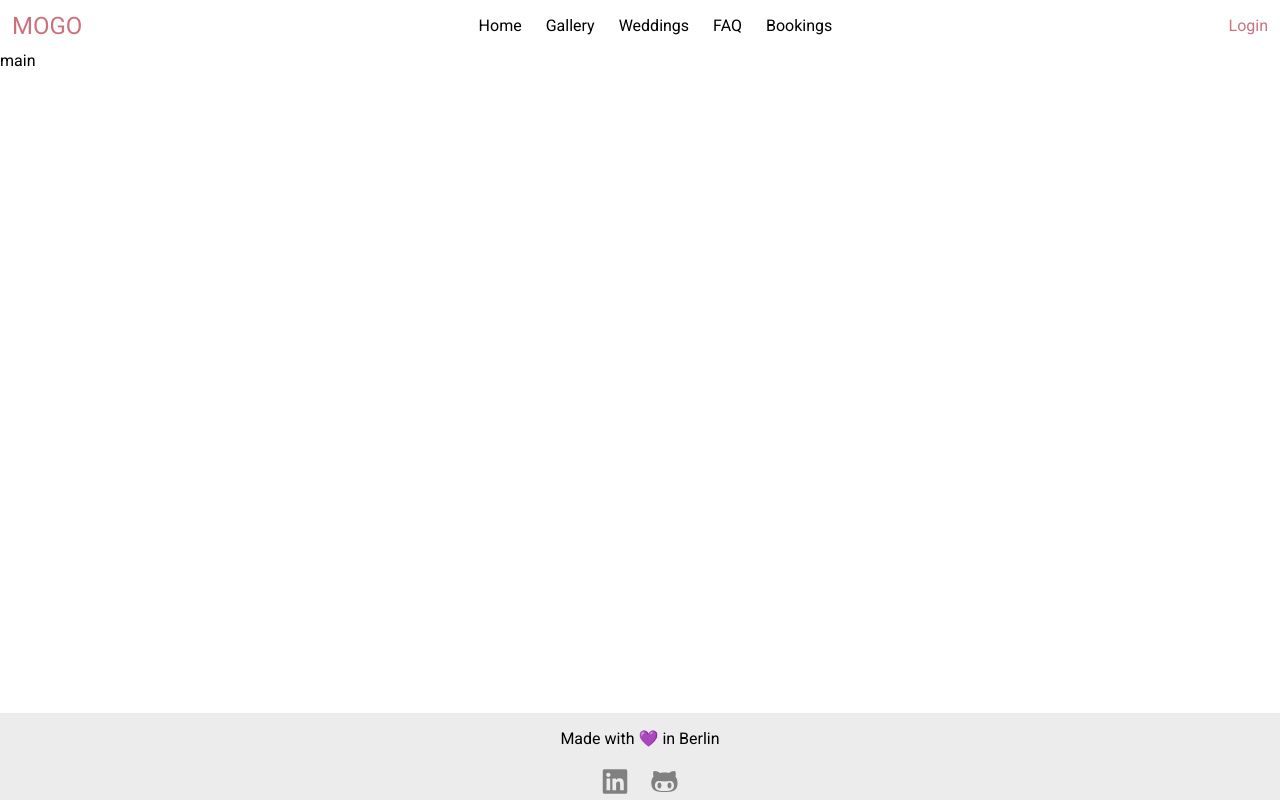
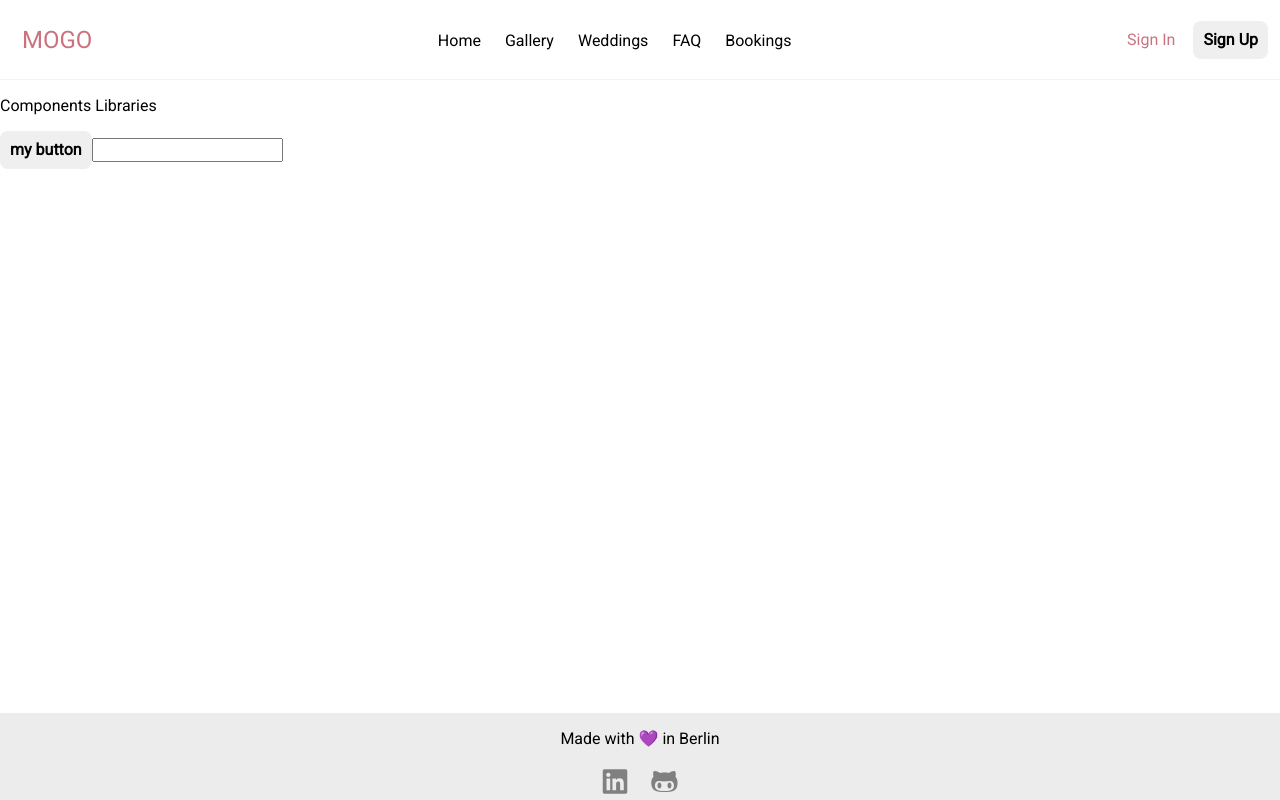
Before and after one commit to adela914/new_mogo_frontend, a Vue app: page / in a window 1280 px wide. Built offline with nearby package versions, Linux system fonts and the light colour scheme.

Commit message:
add button and input components

```diff
--- a/src/App.vue
+++ b/src/App.vue
@@ -1,7 +1,9 @@
 <template>
   <div>
     <TheHeader />
-    <router-view />
+    <main>
+      <router-view />
+    </main>
     <the-footer />
   </div>
 </template>
--- a/src/assets/scss/_colors.scss
+++ b/src/assets/scss/_colors.scss
@@ -9,3 +9,4 @@ $accent_3: #ABE3BD;
 $accent_4: #9BC1F3;
 
 $footer_grey: #ECECEC;
+$hover_grey: #E7E7E9;
--- /dev/null
+++ b/src/components/Button.vue
@@ -0,0 +1,36 @@
+<template>
+  <button class="button">
+    {{ name }}
+    <slot />
+  </button>
+</template>
+
+<script lang="ts">
+import { defineComponent, PropType } from "vue";
+export default defineComponent({
+  name: "Button",
+  props: {
+    name: {
+      required: true,
+      type: String as PropType<string>,
+    },
+  },
+});
+</script>
+
+<style lang="scss" scoped>
+@import "~@/assets/scss/colors.scss";
+
+// TODO: make it respostve, hide text and show an icon in smaller size
+.button {
+  border-radius: 8px;
+  border: none;
+  cursor: pointer;
+  font-weight: bold;
+  padding: 10px;
+
+  &:hover {
+    background-color: $hover_grey; // TODO: add transparant
+  }
+}
+</style>
--- /dev/null
+++ b/src/components/Input.vue
@@ -0,0 +1,19 @@
+<template>
+  <input
+    :value="modelValue"
+    @input="$emit('update:modelValue', $event.target.value)"
+  />
+</template>
+
+<script lang="ts">
+import { defineComponent } from "vue";
+export default defineComponent({
+  name: "Input",
+  emits: ["update:modelValue"],
+  props: {
+    modelValue: {
+      type: String,
+    },
+  },
+});
+</script>
--- a/src/components/TheHeader.vue
+++ b/src/components/TheHeader.vue
@@ -10,7 +10,9 @@
       <li><a href="">FAQ</a></li>
       <li><a href="">Bookings</a></li>
     </ul>
-    <div class="navbar__login" :class="{ active: openHeader }">Login</div>
+    <div class="navbar__login" :class="{ active: openHeader }">
+      <a href="">Sign In</a> <Button name="Sign Up" @click="signUpBtnClicked" />
+    </div>
     <div class="navbar__toggleBtn">
       <Icon name="fas fa-bars" @click="toggleHeader" />
     </div>
@@ -20,10 +22,13 @@
 <script lang="ts">
 import { defineComponent } from "vue";
 import Icon from "@/components/Icon.vue";
+import Button from "@/components/Button.vue";
+
 export default defineComponent({
   name: "TheHeader",
   components: {
     Icon,
+    Button,
   },
   data() {
     return {
@@ -34,6 +39,9 @@ export default defineComponent({
     toggleHeader() {
       this.openHeader = !this.openHeader;
     },
+    signUpBtnClicked() {
+      console.log("sign up");
+    },
   },
 });
 </script>
@@ -41,26 +49,26 @@ export default defineComponent({
 <style lang="scss" scoped>
 @import "~@/assets/scss/colors.scss";
 
-/* Nav container */
 .navbar {
   display: flex;
   justify-content: space-between;
   align-items: center;
   padding: 8px 12px;
-  background-color: --background-color;
+  background-color: $white;
+  height: 80px;
+  box-shadow: inset 0px -1px 0px #f3f3f4;
 }
 
-/* Logo with text */
 .navbar__logo {
   font-size: 24px;
   color: $accent_0;
+  padding: 10px;
 }
 
 .navbar__logo i {
   color: $accent_0;
 }
 
-/* Menu */
 .navbar__menu {
   display: flex;
   padding-left: 0;
@@ -81,9 +89,13 @@ export default defineComponent({
   color: $accent_0;
   display: flex;
   padding-left: 0;
+  align-items: center;
+
+  .button {
+    margin-left: 18px;
+  }
 }
 
-/* Toggle button */
 .navbar__toggleBtn {
   display: none;
   position: absolute;
@@ -93,41 +105,38 @@ export default defineComponent({
   color: var(--accent-color);
 }
 
-/* For small screen */
 @media screen and (max-width: 768px) {
-  /* Nav container */
   .navbar {
     flex-direction: column;
     align-items: flex-start;
     padding: 8px 24px;
+    height: auto;
+    box-shadow: none;
   }
 
-  /* Menu */
   .navbar__menu {
     display: none;
     flex-direction: column;
     text-align: center;
     width: 100%;
+    box-shadow: inset 0px 4px 0px -3px #f3f3f4;
   }
 
   .navbar__menu a {
-    /* Fill in an entire line so that user can click on any space */
     display: block;
   }
 
-  /* Icons */
   .navbar__login {
     display: none;
     justify-content: center;
     width: 100%;
   }
 
-  /* Toggle button */
   .navbar__toggleBtn {
     display: block;
+    padding: 10px;
   }
 
-  /* When toggle button is clicked - active state */
   .navbar__menu.active,
   .navbar__login.active {
     display: flex;
--- a/src/views/Home.vue
+++ b/src/views/Home.vue
@@ -1,25 +1,33 @@
 <template>
-  <main>
-    main
+  <div>
+    <p>Components Libraries</p>
+    <Button name="my button" />
+    <Input v-model="inputValue" />
     <!-- <Tabs
       v-model="tabIndex"
       :tabs="{ day: false, month: false, year: false }"
     /> -->
-  </main>
+    <p>{{ inputValue }}</p>
+  </div>
 </template>
 
 <script lang="ts">
 import { defineComponent } from "vue";
+import Button from "@/components/Button.vue";
+import Input from "@/components/Input.vue";
 // import Tabs from "@/components/Tabs.vue";
 
 export default defineComponent({
   name: "Home",
   components: {
     // Tabs,
+    Button,
+    Input,
   },
   data() {
     return {
       tabIndex: 0,
+      inputValue: "",
     };
   },
 });
```
